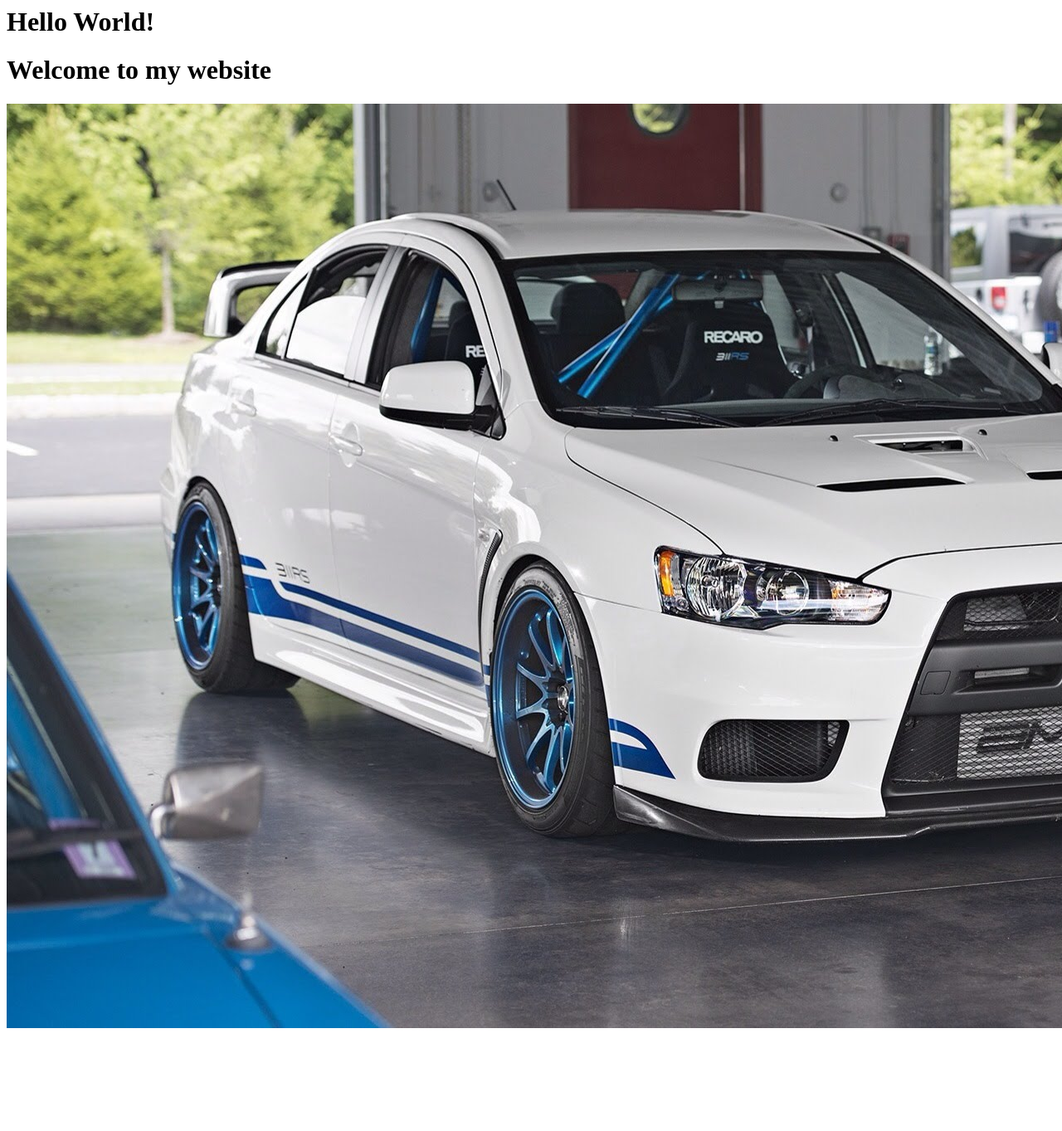
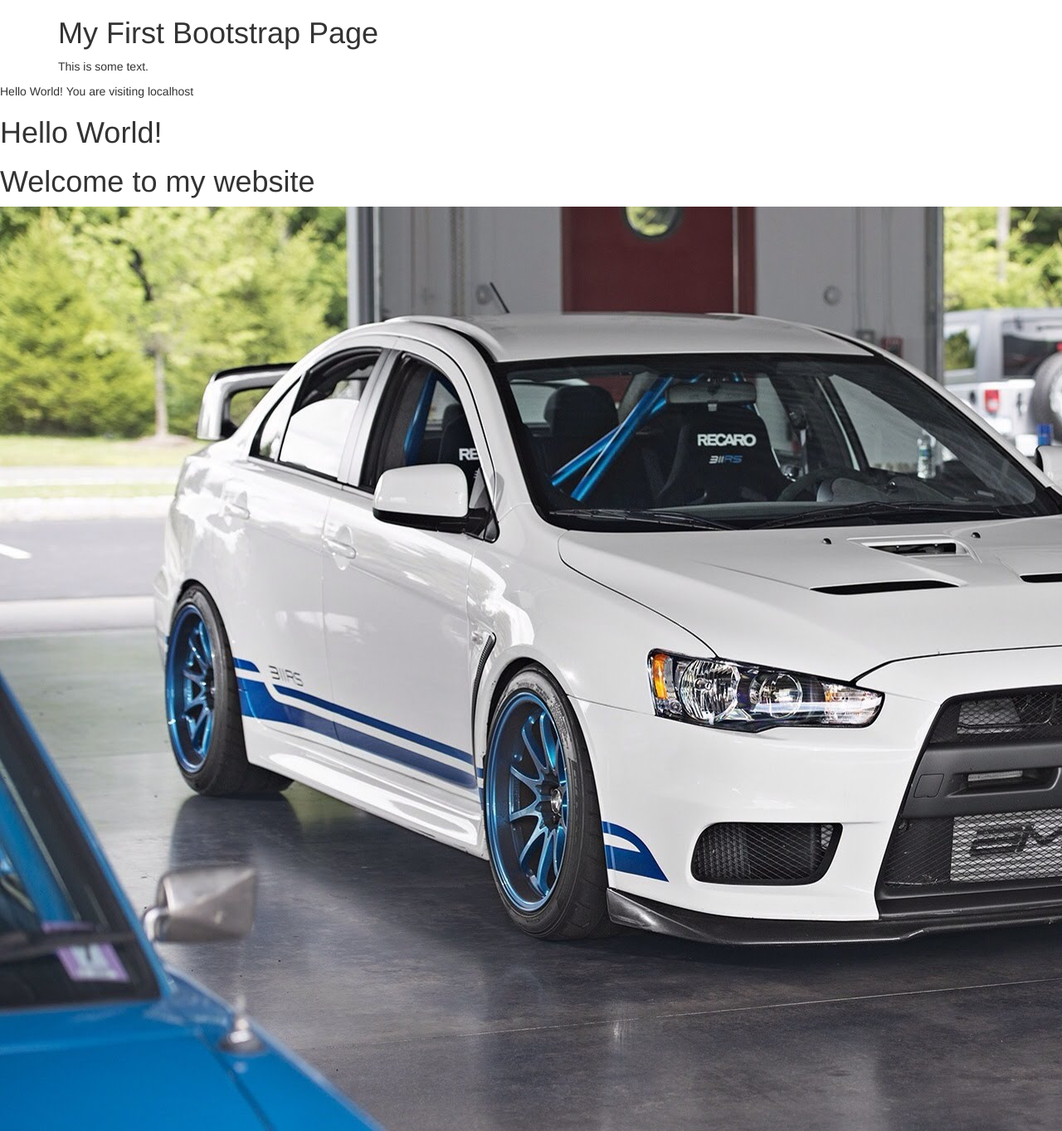
Before and after one commit to kushsusername/KushP1DWA15, a PHP site: page / in a window 1280 px wide; the page is wider, and only the part inside the window is pictured. Shown: that part at 83% size. Before the commit the page ends 1239 px from the top of that part, so only its background shows below. Run offline with PHP 8.4, Linux system fonts and the light colour scheme.

Commit message:
attempting to add bootstrap

```diff
--- a/index.php
+++ b/index.php
@@ -1,3 +1,29 @@
+<!DOCTYPE html>
+<html lang="en">
+<head>
+  <title>Bootstrap Example</title>
+  <meta charset="utf-8">
+  <meta name="viewport" content="width=device-width, initial-scale=1">
+  <link rel="stylesheet" href="http://maxcdn.bootstrapcdn.com/bootstrap/3.3.6/css/bootstrap.min.css">
+  <script src="https://ajax.googleapis.com/ajax/libs/jquery/1.12.0/jquery.min.js"></script>
+  <script src="http://maxcdn.bootstrapcdn.com/bootstrap/3.3.6/js/bootstrap.min.js"></script>
+</head>
+<body>
+
+<div class="container">
+  <h1>My First Bootstrap Page</h1>
+  <p>This is some text.</p>
+</div>
+
+<?php
+echo 'Hello World! You are visiting ';
+echo $_SERVER['SERVER_NAME'];
+?>
+
+</body>
+</html>
+
+
 <h1>Hello World!</h1>
 
 <h1>Welcome to my website</h1>
```
